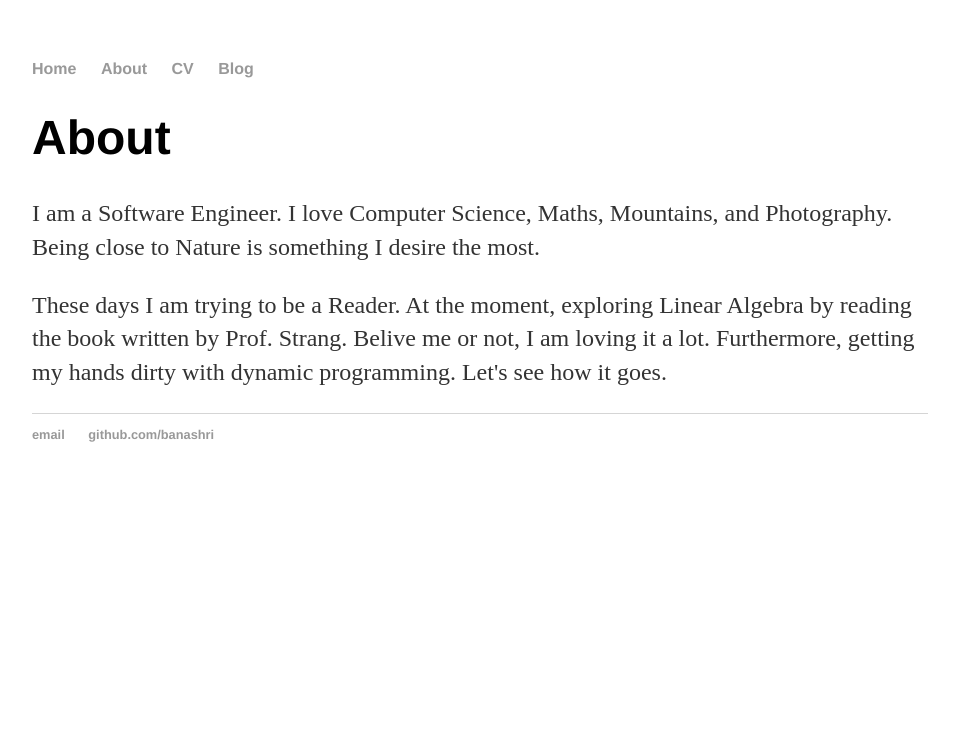
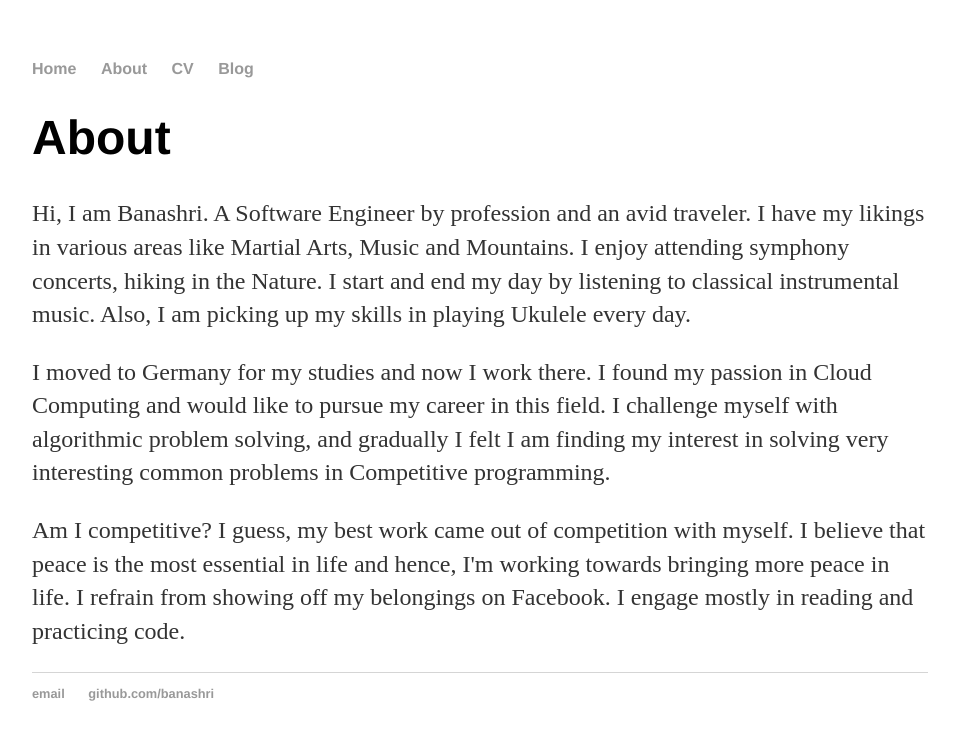
Before and after one commit to Banashri/banashri.github.io, a Jekyll site: the page built from about/index.html, in a window 1280 px wide. Shown: the top 740 px of the page, without its empty margins (160-1119 px from the left). Built offline with Jekyll 4.4.1, drawn with Linux system fonts in a browser that asks for light colours.

Commit message:
Update index.html

```diff
--- a/about/index.html
+++ b/about/index.html
@@ -4,9 +4,15 @@ title: About me!
 ---
 <div class="blurb">
 	<h1>About</h1>
-	<p>I am a Software Engineer. I love Computer Science, Maths, Mountains, and Photography. Being close to Nature is something I desire the most.</a></p>
 
-<p>These days I am trying to be a Reader. At the moment, exploring Linear Algebra by reading the book written by Prof. Strang. Belive me or not, I am loving it a lot.
-	Furthermore, getting my hands dirty with dynamic programming. Let's see how it goes.</p>
+<p>Hi, I am Banashri. A Software Engineer by profession and an avid traveler. I have my likings in various areas like Martial Arts, Music and Mountains. I enjoy attending symphony concerts, hiking in the Nature. I start and end my day by listening to classical instrumental music. Also, I am picking up my skills in playing Ukulele every day.</p>
+<p>I moved to Germany for my studies and now I work there. I found my passion in Cloud Computing and would like to pursue my career in this field. I challenge myself with algorithmic problem solving, and gradually I felt I am finding my interest in solving very interesting common problems in Competitive programming. </p>
+
+<p>Am I competitive? I guess, my best work came out of competition with myself. I believe that peace is the most essential in life and hence, I'm working towards bringing more peace in life. I refrain from showing off my belongings on Facebook. I engage mostly in reading and practicing code.</p>
+
+
+
+
+
 
 </div><!-- /.blurb -->
```
